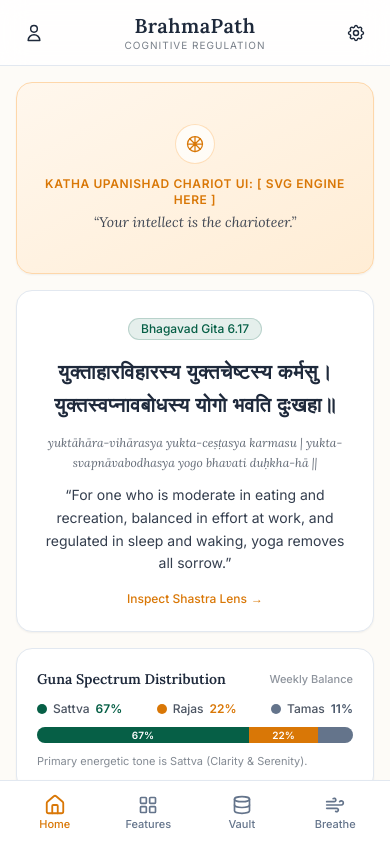
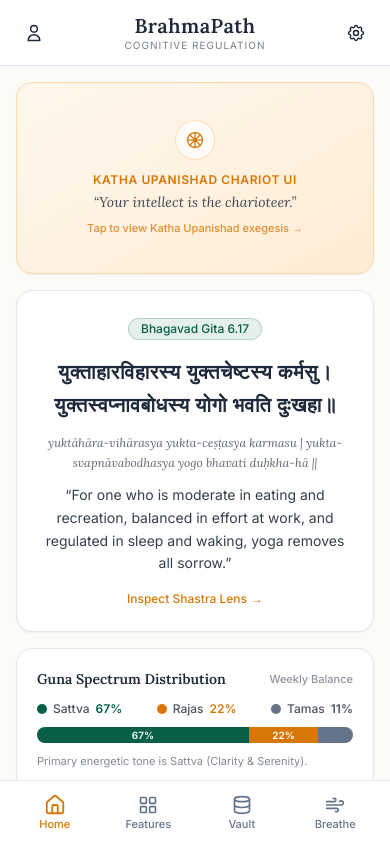
Before and after one commit to aayushm-stack/AAMIGA_serror, a React (Vite) app: page / in a window 390 px wide. Shown: the top 842 px of the page. Built offline with nearby package versions, Linux system fonts and the light colour scheme.

Commit message:
feat(shastra): inject chariot exegesis and enhance ShastraLens mobile scrollability

```diff
--- a/src/App.tsx
+++ b/src/App.tsx
@@ -98,7 +98,7 @@ function MainContent() {
             {activeTab === 'home' && (
               <div className="space-y-4">
                 {/* Katha Upanishad Chariot Allegory */}
-                <ChariotHome />
+                <ChariotHome onInspectShastra={() => openShastraLens('chariot')} />
 
                 {/* Daily Anchor Shloka */}
                 <DailyVerseCard
--- a/src/components/Chariot/ChariotHome.tsx
+++ b/src/components/Chariot/ChariotHome.tsx
@@ -2,14 +2,21 @@ import React from 'react';
 
 interface ChariotHomeProps {
   className?: string;
+  onInspectShastra?: () => void;
 }
 
-export const ChariotHome: React.FC<ChariotHomeProps> = ({ className = '' }) => {
+export const ChariotHome: React.FC<ChariotHomeProps> = ({
+  className = '',
+  onInspectShastra,
+}) => {
   return (
     <div
-      className={`h-48 w-full rounded-2xl bg-gradient-to-br from-orange-50 to-orange-100 flex flex-col items-center justify-center border border-orange-200 p-6 text-center shadow-sm ${className}`}
+      onClick={onInspectShastra}
+      role={onInspectShastra ? 'button' : undefined}
+      tabIndex={onInspectShastra ? 0 : undefined}
+      className={`h-48 w-full rounded-2xl bg-gradient-to-br from-orange-50 to-orange-100 flex flex-col items-center justify-center border border-orange-200 p-6 text-center shadow-sm relative group cursor-pointer transition-all hover:shadow-md ${className}`}
     >
-      <div className="w-10 h-10 rounded-full bg-white/70 border border-orange-200/80 flex items-center justify-center mb-3">
+      <div className="w-10 h-10 rounded-full bg-white/70 border border-orange-200/80 flex items-center justify-center mb-3 group-hover:scale-105 transition-transform">
         {/* Subtle decorative wheel / chakra SVG */}
         <svg
           className="w-5 h-5 text-terracotta"
@@ -29,12 +36,18 @@ export const ChariotHome: React.FC<ChariotHomeProps> = ({ className = '' }) => {
       </div>
 
       <p className="text-xs font-semibold uppercase tracking-wider text-terracotta mb-1">
-        Katha Upanishad Chariot UI: [ SVG Engine Here ]
+        Katha Upanishad Chariot UI
       </p>
 
-      <p className="font-serif italic text-sm text-charcoal/85">
+      <p className="font-serif italic text-sm text-charcoal/85 mb-2">
         “Your intellect is the charioteer.”
       </p>
+
+      {onInspectShastra && (
+        <span className="text-[11px] font-sans text-terracotta font-medium flex items-center gap-1 opacity-80 group-hover:opacity-100">
+          Tap to view Katha Upanishad exegesis →
+        </span>
+      )}
     </div>
   );
 };
--- a/src/components/Shastra/ShastraLensDrawer.tsx
+++ b/src/components/Shastra/ShastraLensDrawer.tsx
@@ -57,7 +57,7 @@ export const ShastraLensDrawer: React.FC<ShastraLensDrawerProps> = ({
         aria-modal="true"
         aria-label="Shastra Lens Exegesis"
         style={{ WebkitOverflowScrolling: 'touch' }}
-        className="relative z-10 w-full max-w-md bg-parchment rounded-t-[28px] border-t border-x border-[#E2E8F0] shadow-2xl p-6 max-h-[85vh] overflow-y-auto overscroll-contain pb-10 flex flex-col gap-4 animate-in slide-in-from-bottom duration-300"
+        className="relative z-10 w-full max-w-md bg-parchment rounded-t-[28px] border-t border-x border-[#E2E8F0] shadow-2xl p-6 max-h-[85vh] overflow-y-auto overscroll-contain pb-12 flex flex-col gap-4 animate-in slide-in-from-bottom duration-300"
       >
         {/* Pull handle indicator */}
         <div className="w-10 h-1 bg-charcoal/20 rounded-full mx-auto" />
--- a/src/engine/shastraResolver.ts
+++ b/src/engine/shastraResolver.ts
@@ -73,6 +73,20 @@ export const FALLBACK_SHASTRA_DATABASE: Record<ShastraFeatureKey, ShastraLensDat
     practicalModernApplication:
       'This is the exact logic behind the app\'s Yukta Scoring algorithm. The app doesn\'t demand 14 hours of study and zero entertainment. It rewards you for balanced sleep (6.5 to 8 hours), mindful digital boundaries, and sustainable daily focus.',
   },
+  chariot: {
+    id: 'shastra-chariot',
+    featureKey: 'chariot',
+    sanskritVerse:
+      'आत्मानं रथिनं विद्धि शरीरं रथमेव तु । बुद्धिं तु सारथिं विद्धि मनः प्रग्रहमेव च ॥\nइन्द्रियाणि हयानाहुर्विषयांस्तेषु गोचरान् ॥',
+    transliteration:
+      'ātmānaṁ rathinaṁ viddhi śarīraṁ rathameva tu | buddhiṁ tu sārathiṁ viddhi manaḥ pragrahameva ca ||\nindriyāṇi hayān āhur viṣayāṁs teṣu gocarān ||',
+    sourceText: 'Katha Upanishad 1.3.3-4',
+    commentaryReference: 'Shankara Bhashya on Katha Upanishad 1.3.3-4',
+    literalMeaning:
+      'The human body is a chariot, the intellect (Buddhi) is the charioteer, the mind (Manas) acts as the reins, and the senses (Indriyas) are the wild horses. If the intellect is asleep and the mind lacks restraint, the sensory horses run wild and drag the chariot off course.',
+    practicalModernApplication:
+      'This is the dynamic visual on your Home Dashboard. Instead of a boring chart, you see your current chariot state. If your digital screen time is too high, your chariot shows as \'Galloping\' out of control, instantly telling you that your intellect needs to pull the reins.',
+  },
   breathing: {
     id: 'shastra-breathing',
     featureKey: 'breathing',
@@ -126,20 +140,6 @@ export const FALLBACK_SHASTRA_DATABASE: Record<ShastraFeatureKey, ShastraLensDat
     practicalModernApplication:
       'Daily Guna monitoring and analytics: empowers students to self-diagnose mental states (distracted Rajas, lethargic Tamas, or focused Sattva) and consciously align their daily rhythms.',
   },
-  chariot: {
-    id: 'shastra-chariot',
-    featureKey: 'chariot',
-    sanskritVerse:
-      'आत्मानं रथिनं विद्धि शरीरं रथमेव तु । बुद्धिं तु सारथिं विद्धि मनः प्रग्रहमेव च ॥\nइन्द्रियाणि हयानाहुर्विषयांस्तेषु गोचरान् ॥',
-    transliteration:
-      'ātmānaṁ rathinaṁ viddhi śarīraṁ rathameva tu | buddhiṁ tu sārathiṁ viddhi manaḥ pragrahameva ca ||\nindriyāṇi hayān āhur viṣayāṁs teṣu gocarān ||',
-    sourceText: 'Katha Upanishad 1.3.3-4',
-    commentaryReference: 'Shankara Bhashya on Katha Upanishad 1.3.3-4',
-    literalMeaning:
-      'Know the Atman (Self) as the rider of the chariot, and the body as the chariot itself. Know the intellect (Buddhi) as the charioteer, and the mind (Manas) as the reins. The senses (Indriyas) are the galloping horses, and the sensory objects (Vishayas) are the roads over which they range.',
-    practicalModernApplication:
-      'The central dashboard visual metaphor: visualizes the student’s daily discipline through the chariot’s composure, showing whether the horses (senses) are in Calm harmony, Brisk engagement, or Galloping unchecked.',
-  },
 };
 
 /**
```
Also changed, not shown: src/data/shastras.json (+14 -0 lines).
